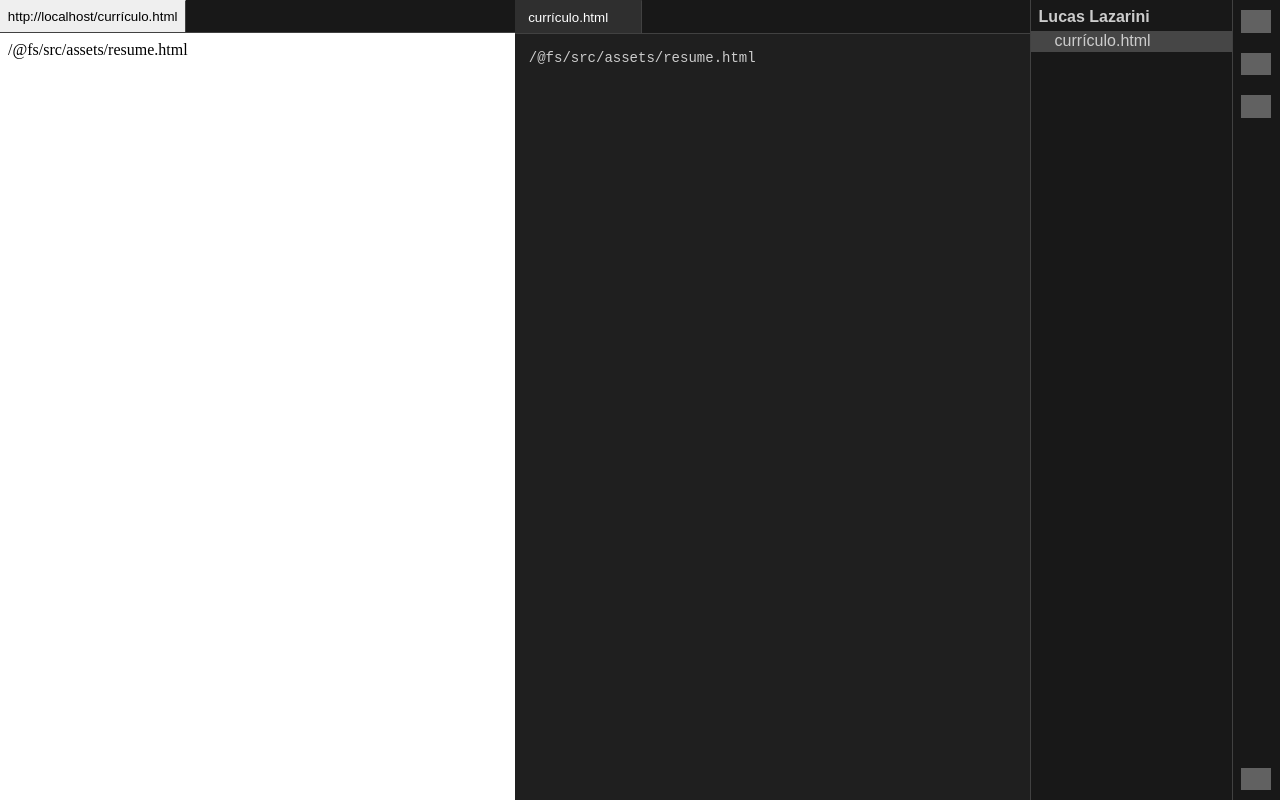
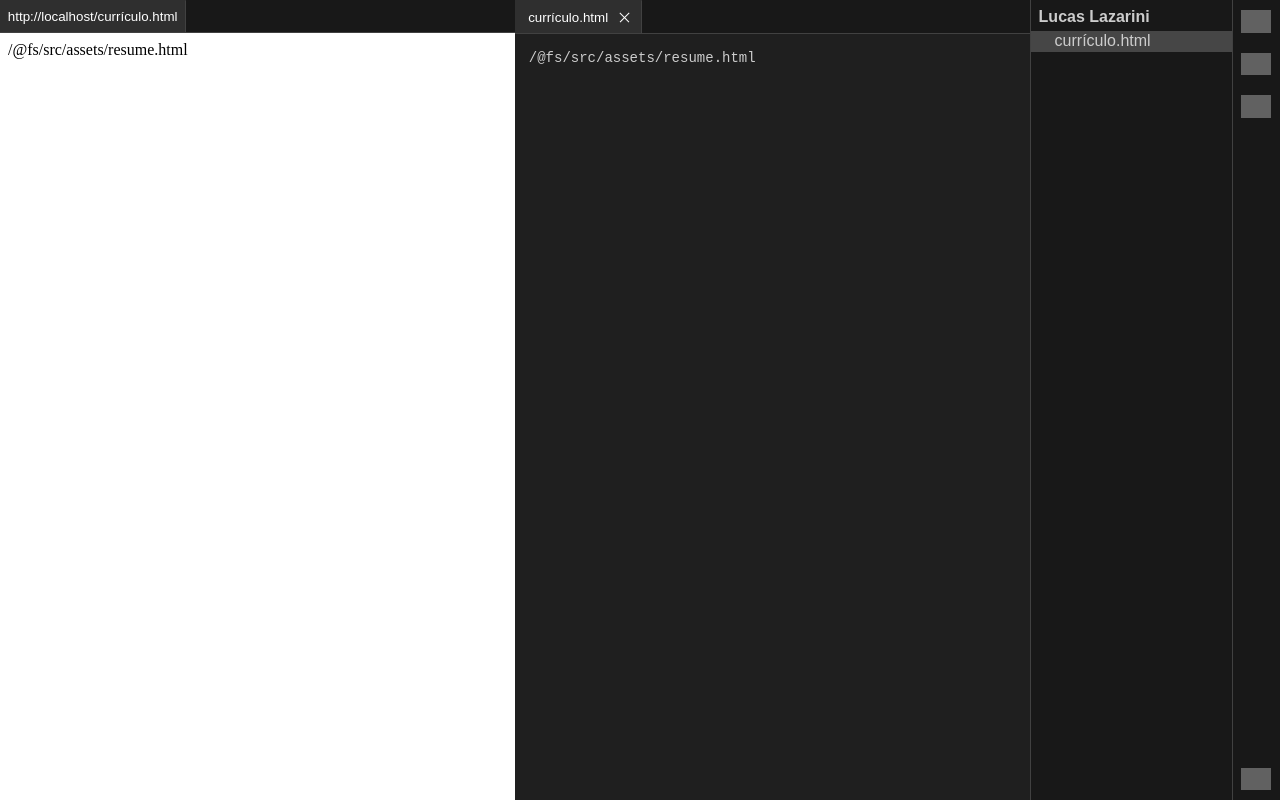
Before and after one commit to corrumptus/my-resume, a React (Vite) app: page / in a window 1280 px wide. Built offline with nearby package versions, Linux system fonts and the light colour scheme; grey boxes are pictures that could not be loaded.

Commit message:
feat: adding css

```diff
--- a/src/main.css
+++ b/src/main.css
@@ -102,6 +102,8 @@ main :is(#browser, #files) header button {
 
 main #browser header button {
     padding: calc(0.7em - 1.5px);
+    background-color: var(--focusedTabFileBgColor);
+    color: var(--focusedTabFileNameColor);
 }
 
 main #files header button #close {
@@ -122,6 +124,7 @@ main #files header button #close .stick {
     height: 1em;
     grid-column: 1;
     grid-row: 1;
+    background-color: var(--focusedTabFileNameColor);
 }
 
 main #files header button #close:hover .stick {
```
